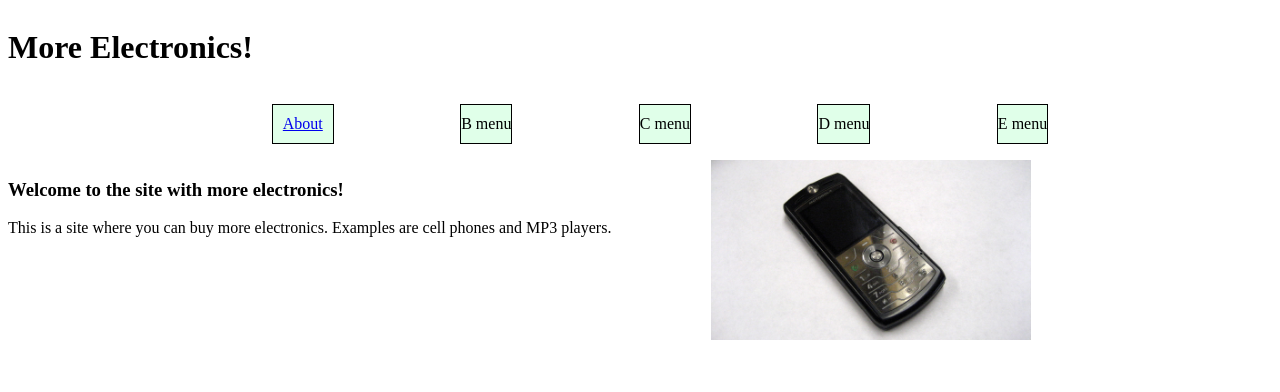
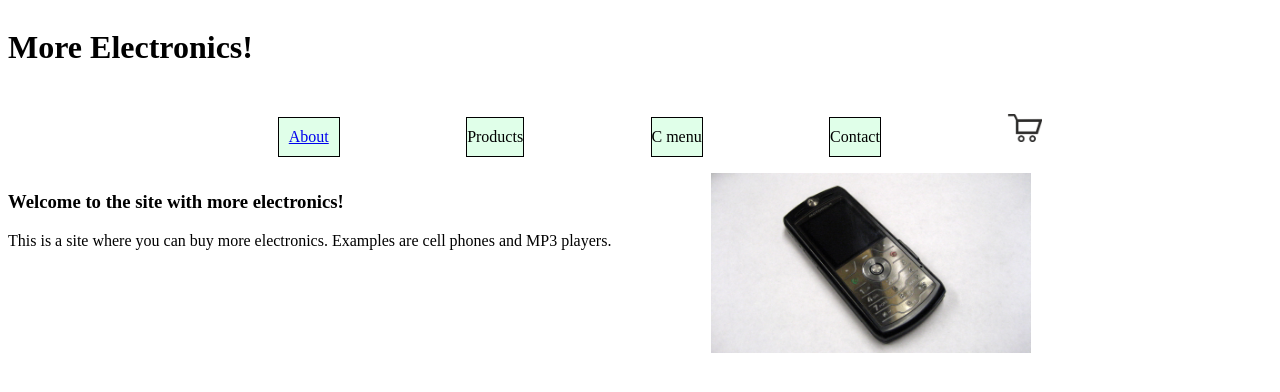
Before and after one commit to CMortty/InternetAppsInf124, a PHP site: page / in a window 1280 px wide. Shown: the top 392 px of the page. Run offline with PHP 8.4, Linux system fonts and the light colour scheme; some libraries are stand-ins or nearby versions.

Commit message:
Edit main menu to add shopping cart icon

```diff
--- a/common/mainmenu.html
+++ b/common/mainmenu.html
@@ -2,8 +2,8 @@
 
 <ul>
     <li><a href="about.html">About</a></li>
-    <li>B menu</li>
+    <li>Products</li>
     <li>C menu</li>
-    <li>D menu</li>
-    <li>E menu</li>
+    <li>Contact</li>
+    <li id="shoppingCart"><img src="img/shopping_cart.png" alt="Shopping Cart" /></li>
 </ul>
--- a/src/common.css
+++ b/src/common.css
@@ -30,3 +30,12 @@ li a:hover{
   text-align: center;
   clear: both;
 }
+
+#shoppingCart {
+    background: white;
+    border: none;
+}
+
+#shoppingCart img{
+    width: 35px;
+}
```
Also changed, not shown: img/shopping_cart.png (added).
